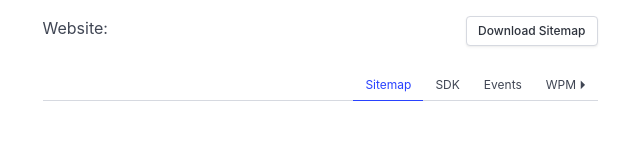
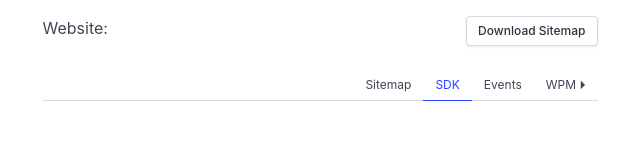
Before and after one commit to Bizcuit/salesforce-personalization-web-tools, a Vue app: page / in a window 1280 px wide. Shown: the top 160 px of the page, without its empty margins (320-960 px from the left). Built offline with nearby package versions, Linux system fonts and the light colour scheme; no server answers.

Commit message:
minor refactoring

```diff
--- a/src/App.vue
+++ b/src/App.vue
@@ -22,6 +22,7 @@ async function getConfig() {
 
 onMounted(async () => {
   hostConfig.value = await getConfig()
+  setActiveTab('')
 })
 
 watch(hostConfig, (newVal, oldVal) => {
@@ -38,6 +39,23 @@ function downloadSitemap() {
     downloadTextFile(`sitemap_${hostname.value}.txt`, sitemap)
   }
 }
+
+function setActiveTab(tabName: string){
+  if(!tabName){
+    /* if hostconfig doesn't exists and or SDK URL is not set, then set to SDK tab */
+    if(!hostConfig?.value?.sdkConfig?.sdkUrl){
+      tab.value = 'sdk'
+    }
+    else{
+      tab.value = 'sitemap'
+    }
+  }
+  else{
+    tab.value = tabName
+  }
+}
+
+setActiveTab('')
 
 </script>
 
@@ -57,9 +75,9 @@ function downloadSitemap() {
     <div class="block">
       <div class="tabs is-right is-small">
         <ul>
-          <li :class="{ 'is-active': tab == 'sitemap' }"><a @click="tab = 'sitemap'">Sitemap</a></li>
-          <li :class="{ 'is-active': tab == 'sdk' }"><a @click="tab = 'sdk'">SDK</a></li>
-          <li :class="{ 'is-active': tab == 'events' }"><a @click="tab = 'events'">Events</a></li>
+          <li :class="{ 'is-active': tab == 'sitemap' }"><a @click="setActiveTab('sitemap')">Sitemap</a></li>
+          <li :class="{ 'is-active': tab == 'sdk' }"><a @click="setActiveTab('sdk')">SDK</a></li>
+          <li :class="{ 'is-active': tab == 'events' }"><a @click="setActiveTab('events')">Events</a></li>
           <li class=""><a @click="launchWPM()">WPM ⏵</a></li>
         </ul>
       </div>
--- a/src/classes/SdkConfig.ts
+++ b/src/classes/SdkConfig.ts
@@ -12,6 +12,6 @@ export default class SdkConfig {
         this.isEnableThirdPartyCookies = storedValue?.isEnableThirdPartyCookies === false || true
         this.isAutoInitSitemap = storedValue?.isAutoInitSitemap === false || true
         this.isBlockEvergage = storedValue?.isBlockEvergage === false || true
-        this.isInjectEmailCapture = storedValue?.isInjectEmailCapture || false
+        this.isInjectEmailCapture = storedValue?.isInjectEmailCapture === false || true
     }
 }
--- a/src/classes/SitemapConfig.ts
+++ b/src/classes/SitemapConfig.ts
@@ -21,7 +21,7 @@ export class PageType {
         this.interactionName = pageType + ' view'
         this.eventType = 'websiteEngagement'
         this.catalogType = 'Product'
-        this.hasCatalog = true
+        this.hasCatalog = false
         this.pages = []
     }
 }
```
Also changed, not shown: 1 other file (tests, documents, lock files or other folders).
